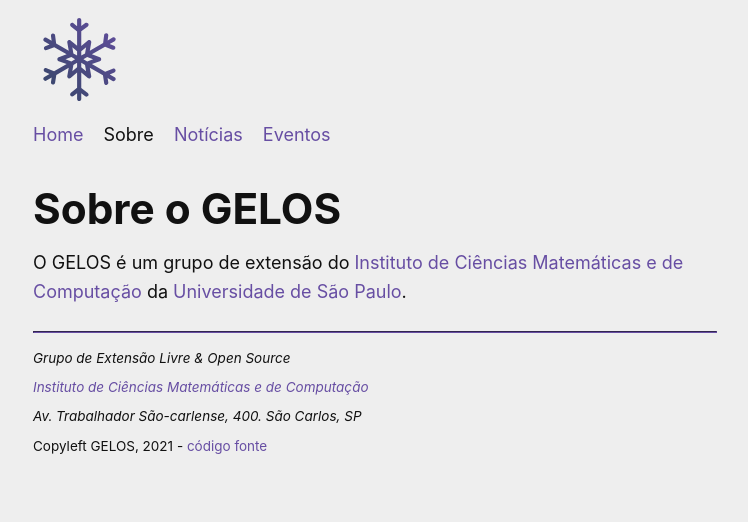
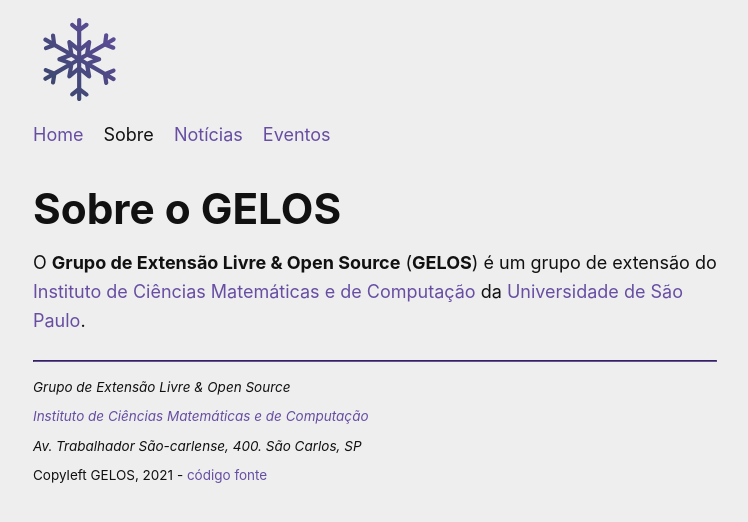
Before and after one commit to gelos-icmc/site, a Jekyll site: the page built from _pages/sobre.md, in a window 1280 px wide. Shown: the top 522 px of the page, without its empty margins (265-1013 px from the left). Built offline with Jekyll 4.4.1, drawn with Linux system fonts in a browser that asks for light colours.

Commit message:
primeira aparição de GELOS no texto, em negrito

```diff
--- a/_pages/sobre.md
+++ b/_pages/sobre.md
@@ -4,5 +4,5 @@ title: Sobre
 
 # Sobre o GELOS
 
-O GELOS é um grupo de extensão do [Instituto de Ciências Matemáticas e de
+O **Grupo de Extensão Livre & Open Source** (**GELOS**) é um grupo de extensão do [Instituto de Ciências Matemáticas e de
 Computação](https://icmc.usp.br) da [Universidade de São Paulo](https://usp.br).
```
